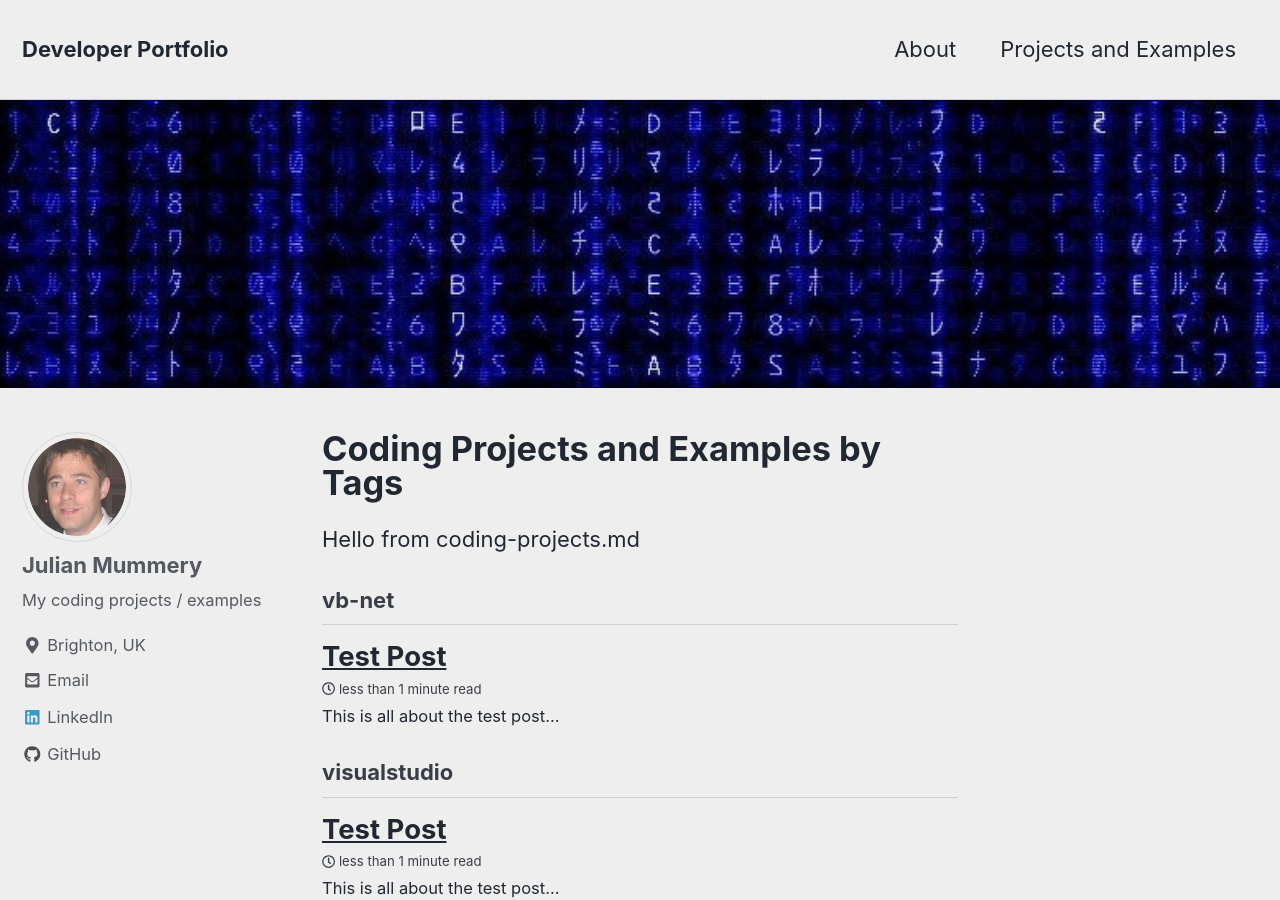
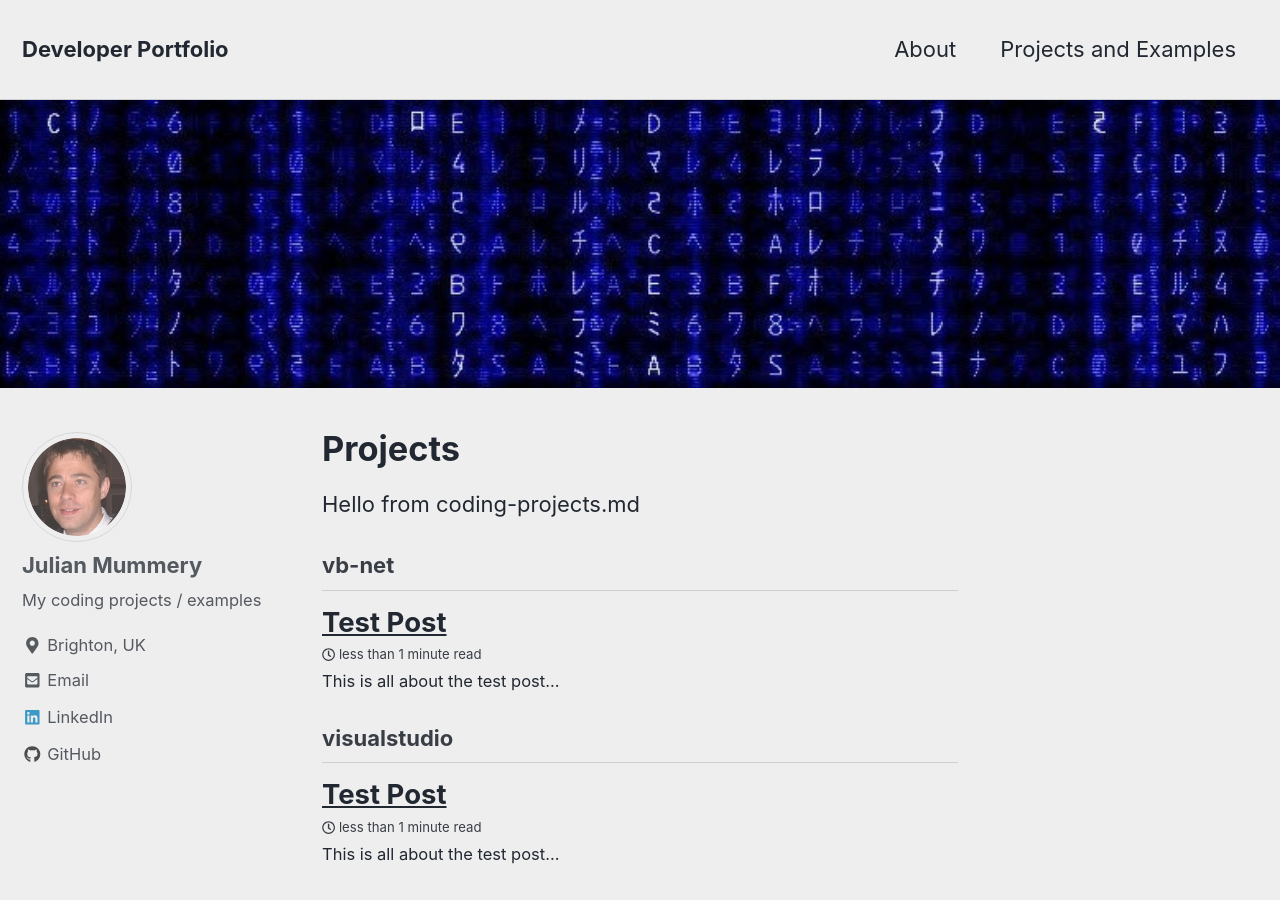
Before and after one commit to julianmummery/julianmummery.github.io, a Jekyll site: the page built from _pages/coding-projects.md, in a window 1280 px wide and 900 px high. Built offline with Jekyll 4.4.1, drawn with Linux system fonts in a browser that asks for light colours; nearby versions of some CDN libraries.

Commit message:
Update coding-projects.md

```diff
--- a/_pages/coding-projects.md
+++ b/_pages/coding-projects.md
@@ -1,7 +1,7 @@
 ---
 layout: archive
 permalink: /coding-projects/
-title: "Coding Projects and Examples by Tags"
+title: "Projects"
 author_profile: true
 header:
    image: "/assets/images/header-background.jpg"
```
